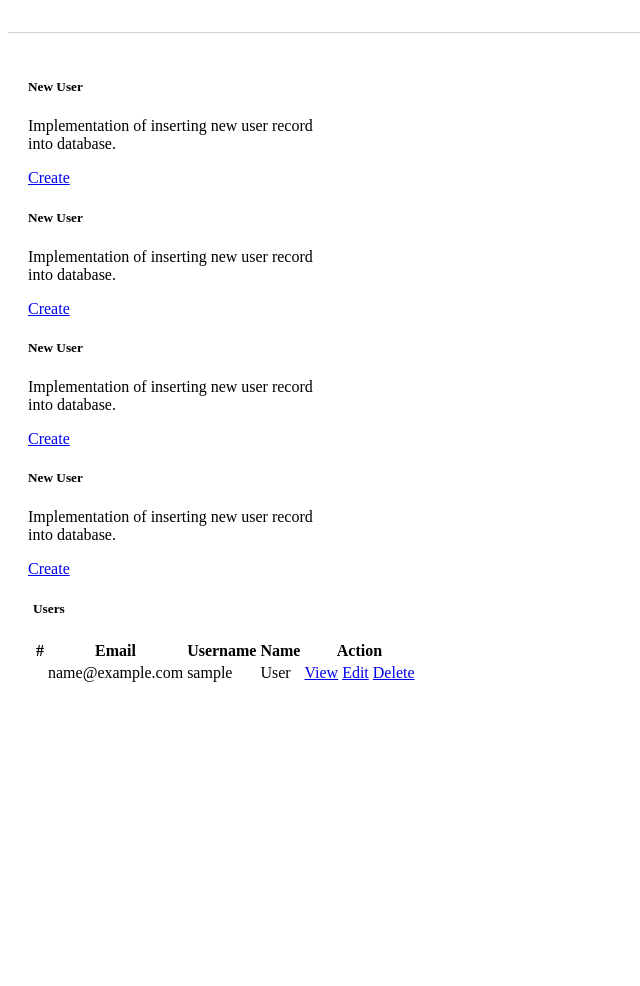
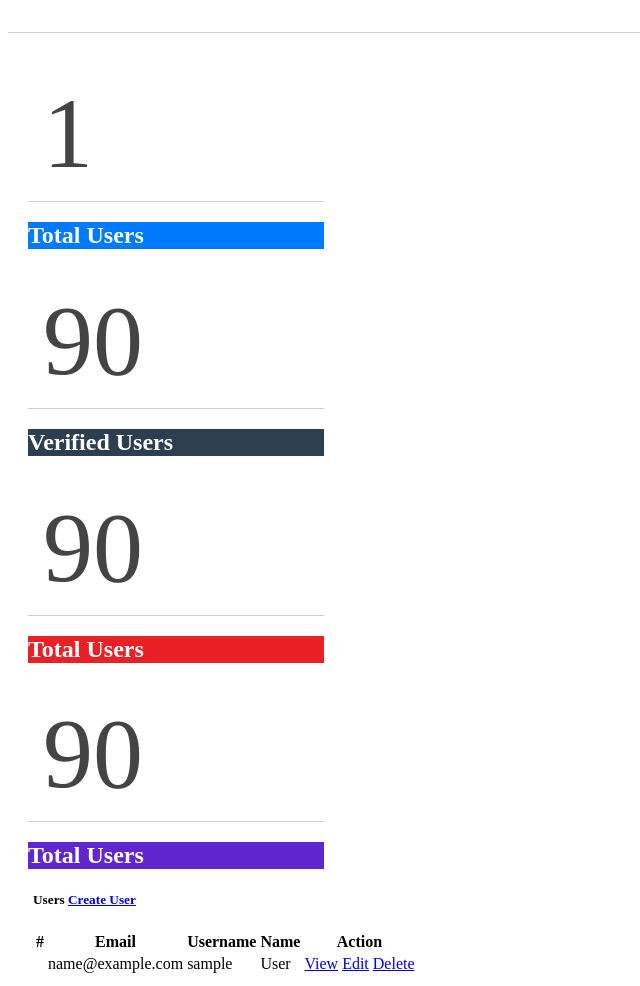
Before and after one commit to ruslanashaari/CrudCodeIgniter, a PHP site: the page made by application/views/crud/index.php in a window 1280 px wide. Shown: the whole page, without its empty margins (0-640 px from the left). Before the commit the page ends 682 px from the top, so only its background shows below. Run offline with PHP 8.4, Linux system fonts and the light colour scheme; the template is opened without the code that fills it: most values are stand-ins (such as "Sample title", 1, 10 or a date in 2020); data that the repository does not hold is empty.

Commit message:
complete crud features

```diff
--- a/application/views/crud/create.php
+++ b/application/views/crud/create.php
@@ -2,7 +2,7 @@
 	<div class="card" style="width: 100%; margin: 10px;">
 	  <div class="card-body">
 	    <h5 class="card-title">Create</h5>
-	    <h6 class="card-subtitle mb-2 text-muted">Creating data</h6>
+	    <h6 class="card-subtitle mb-2 text-muted">Creating new user</h6>
 	    <br>
 
 	    <?php if (!empty(validation_errors())) {?>
--- a/application/views/crud/index.php
+++ b/application/views/crud/index.php
@@ -1,36 +1,43 @@
 <div class="row">
-	<div class="card" style="width: 24%; margin: 5px;">
+	<div class="card" style="width: 24%; margin: 5px; color: red;">
 	  <div class="card-body">
-	    <h5 class="card-title">New User</h5>
-	    <p class="card-text text-muted">Implementation of inserting new user record into database.</p>
-	    <a href="<?php echo base_url() . 'crud/create' ?>" class="btn btn-primary">Create</a>
+	  	<h1 class="text-center" style="font-size: 100px;"><?php echo $total_users; ?></h1>
+	  </div>
+	  <div class="card-footer" style="background-color: #007bff;">
+	  	<h2 class="text-center" style="color: white;">Total Users</h2>
 	  </div>
 	</div>
-	<div class="card" style="width: 24%; margin: 5px;">
+	<div class="card" style="width: 24%; margin: 5px; color: red;">
 	  <div class="card-body">
-	    <h5 class="card-title">New User</h5>
-	    <p class="card-text text-muted">Implementation of inserting new user record into database.</p>
-	    <a href="<?php echo base_url() . 'crud/create' ?>" class="btn btn-success">Create</a>
+	  	<h1 class="text-center" style="font-size: 100px;">90</h1>
+	  </div>
+	  <div class="card-footer" style="background-color: #2c3e50;">
+	  	<h2 class="text-center" style="color: white;">Verified Users</h2>
 	  </div>
 	</div>
-	<div class="card" style="width: 24%; margin: 5px;">
+	<div class="card" style="width: 24%; margin: 5px; color: red;">
 	  <div class="card-body">
-	    <h5 class="card-title">New User</h5>
-	    <p class="card-text text-muted">Implementation of inserting new user record into database.</p>
-	    <a href="<?php echo base_url() . 'crud/create' ?>" class="btn btn-warning">Create</a>
+	  	<h1 class="text-center" style="font-size: 100px;">90</h1>
+	  </div>
+	  <div class="card-footer" style="background-color: #EA2027;">
+	  	<h2 class="text-center" style="color: white;">Total Users</h2>
 	  </div>
 	</div>
-	<div class="card" style="width: 24%; margin: 5px;">
+	<div class="card" style="width: 24%; margin: 5px; color: red;">
 	  <div class="card-body">
-	    <h5 class="card-title">New User</h5>
-	    <p class="card-text text-muted">Implementation of inserting new user record into database.</p>
-	    <a href="<?php echo base_url() . 'crud/create' ?>" class="btn btn-danger">Create</a>
+	  	<h1 class="text-center" style="font-size: 100px;">90</h1>
+	  </div>
+	  <div class="card-footer" style="background-color: #5f27cd;">
+	  	<h2 class="text-center" style="color: white;">Total Users</h2>
 	  </div>
 	</div>
 
 	<div class="card" style="width: 100%; margin: 10px;">
 		<div class="card-body">
-			<h5 class="card-title">Users</h5>
+			<h5 class="card-title">
+				Users
+			    <a href="<?php echo base_url() . 'crud/create' ?>" class="btn btn-primary float-right">Create User</a>
+			</h5>
 		</div>
 		<table class="table table-striped css-serial">
 			<thead>
--- a/application/views/crud/show.php
+++ b/application/views/crud/show.php
@@ -19,10 +19,6 @@
 	    		<td>Email:</td>
 	    		<td><label class="form-control"><?php echo $user->email; ?></label></td>
 	    	</tr>
-	    	<tr>
-	    		<td>Password:</td>
-	    		<td><label class="form-control"><?php echo $user->password; ?></label></td>
-	    	</tr>
 	    </table>
 	</div>
 </div>
```
Also changed, not shown: application/controllers/Crud.php (+12 -3 lines), application/models/Users_model.php (+18 -0 lines), application/views/crud/edit.php (added, +38 -0 lines).
